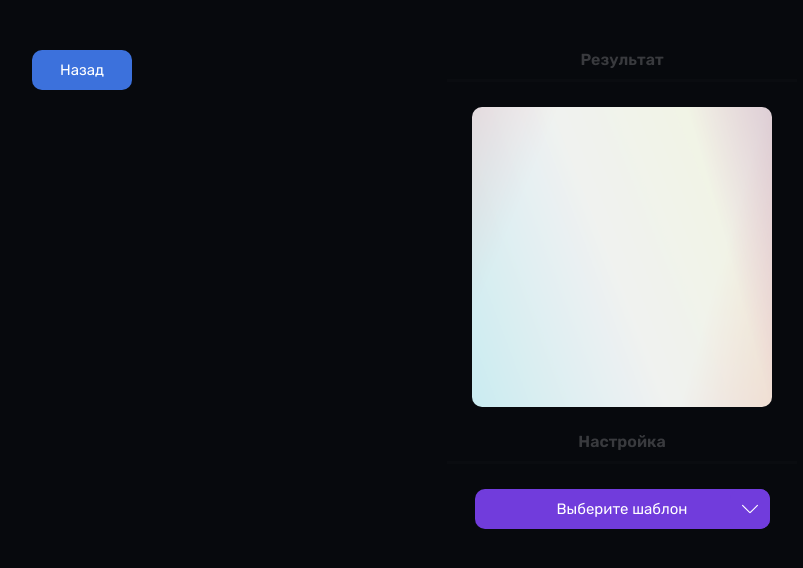
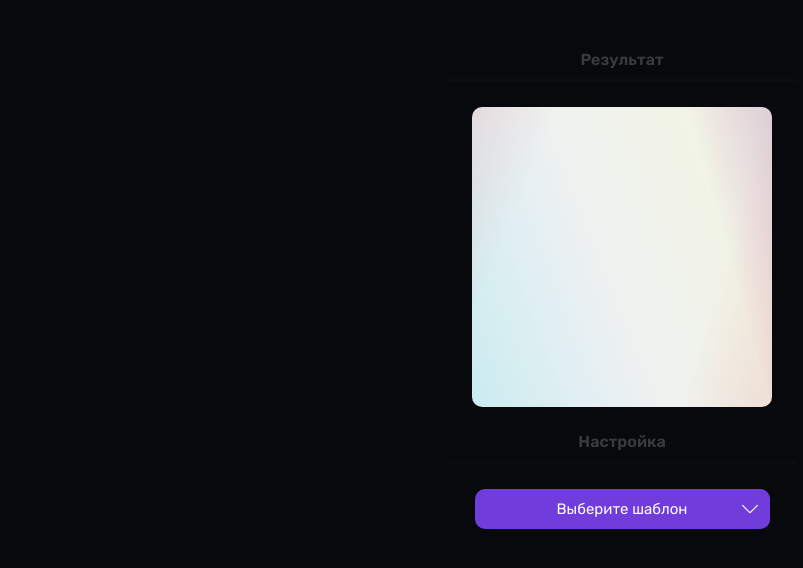
Before and after one commit to typ0dev/press-tools, a SvelteKit app: page /generator in a window 1280 px wide. Shown: the top 568 px of the page, without its empty margins (18-821 px from the left). Built offline with nearby package versions, Linux system fonts and the light colour scheme.

Commit message:
add: readme, remove: back btn from pages

```diff
--- a/src/routes/generator/+page.svelte
+++ b/src/routes/generator/+page.svelte
@@ -224,7 +224,7 @@
 
     onMount(() => update())
 </script>
-<a href="{base}/">Назад</a>
+
 <Divider title="Результат"/>
 <canvas width="{constructor.width}" height="{constructor.height}" id="canvas"></canvas>
 
@@ -425,11 +425,4 @@
         background: var(--dark-blue-100);
         border-radius: 10px;
     }
-    a {
-        position: fixed;
-        top: 50px;
-        left: 50px;
-        width: 100px;
-        z-index: 1000;
-    }
 </style>
--- a/src/routes/neurogenerator/+page.svelte
+++ b/src/routes/neurogenerator/+page.svelte
@@ -68,7 +68,7 @@
         link.click()
     }
 </script>
-<a href="{base}/">Назад</a>
+
 <Divider title="Результат"/>
 <canvas width="{constructor.width}" height="{constructor.height}" id="canvas"></canvas>
 <button style="width: 300px" on:click={update}>Сгенерировать</button>
@@ -107,11 +107,4 @@
         background: var(--dark-blue-100);
         border-radius: 10px;
     }
-    a {
-        position: fixed;
-        top: 50px;
-        left: 50px;
-        width: 100px;
-        z-index: 1000;
-    }
 </style>
```
Also changed, not shown: 1 other file (tests, documents, lock files or other folders).
